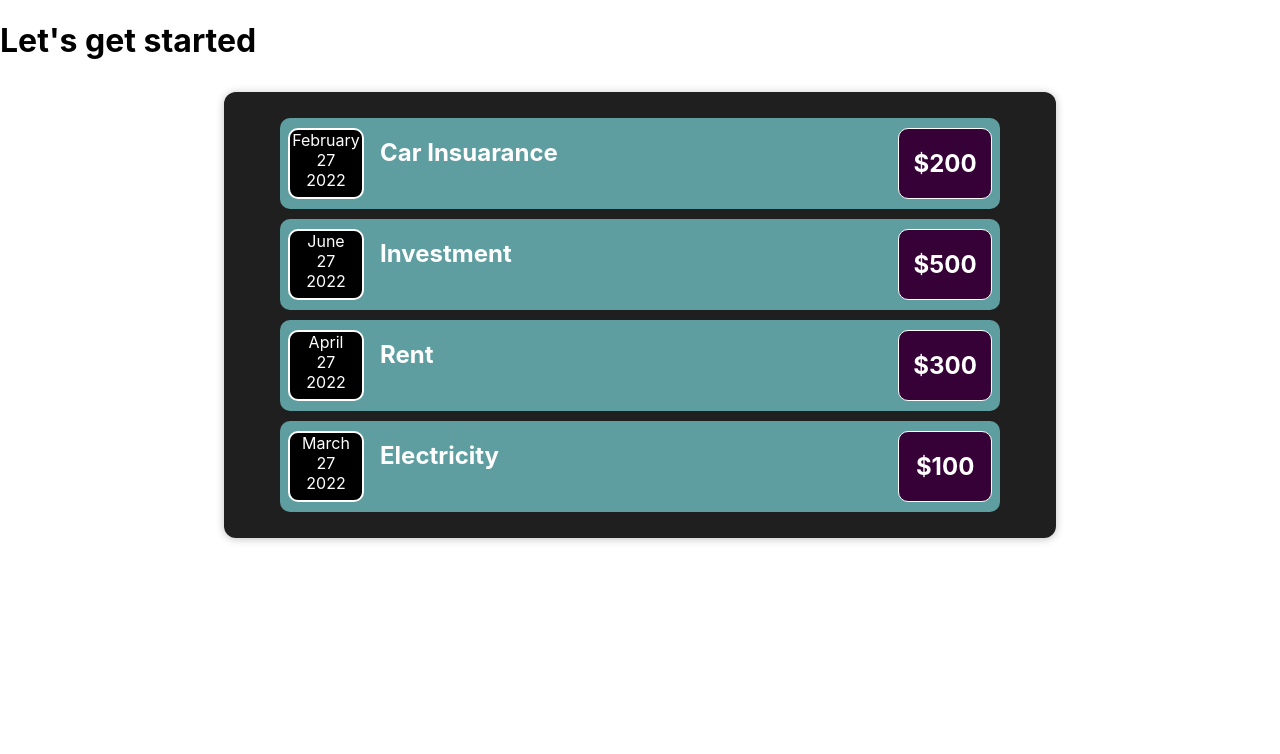
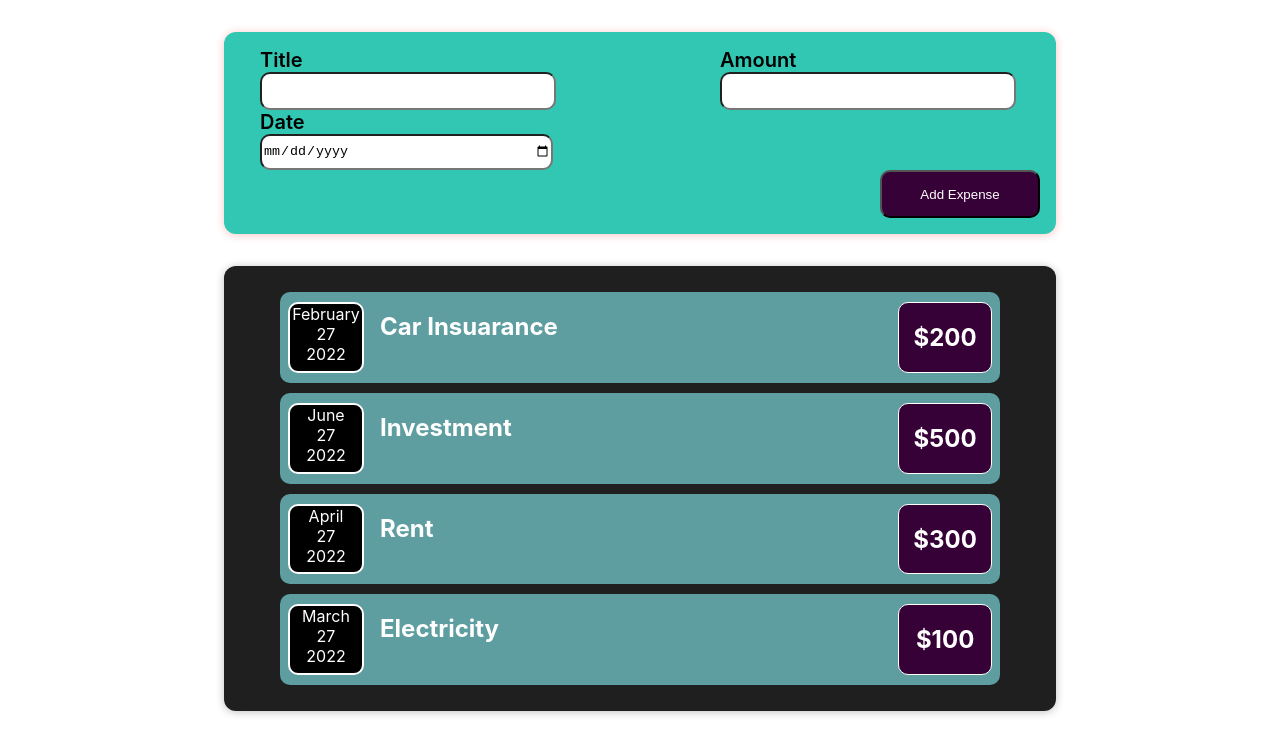
Before and after one commit to iampankajk/React-Practice, a React (Create React App) app in the folder app-1/: page / in a window 1280 px wide. Shown: the top 754 px of the page. Built offline with nearby package versions, Linux system fonts and the light colour scheme.

Commit message:
input box added

```diff
--- a/app-1/src/App.js
+++ b/app-1/src/App.js
@@ -1,7 +1,9 @@
 
-import ExpenseByYear from "./components/ExpenseByYear";
+import ExpenseByYear from "./components/Expenses/ExpenseByYear";
 
-function App() {
+import NewExpense from "./components/NewExpense/NewExpense";
+
+const App = ()=> {
   const expenses = [
     { title: 'Car Insuarance', date: new Date(2022, 1, 27), amount: 200 },
     { title: 'Investment', date: new Date(2022, 5, 27), amount: 500 },
@@ -10,7 +12,7 @@ function App() {
   ]
   return (
     <div className="App">
-      <h1>Let's get started </h1>
+      <NewExpense></NewExpense>
         <ExpenseByYear expenses={expenses}></ExpenseByYear>
 
    </div>
--- a/app-1/src/components/ExpenseByYear.js
+++ b/app-1/src/components/Expenses/ExpenseByYear.js
@@ -1,7 +1,7 @@
 import ExpenseItem from "./ExpenseItem";
 import './ExpenseByYear.css';
 
-function ExpenseByYear({expenses}) {
+const ExpenseByYear = ({expenses})=> {
 
     return (
         <div className="expenses-by-year">
--- a/app-1/src/components/ExpenseDate.js
+++ b/app-1/src/components/Expenses/ExpenseDate.js
@@ -1,5 +1,5 @@
 import './ExpenseDate.css';
-function ExpenseDate(props) {
+const ExpenseDate=(props)=> {
 
 
     const month = props.date.toLocaleString('en-US', { month: 'long' });
--- a/app-1/src/components/ExpenseItem.js
+++ b/app-1/src/components/Expenses/ExpenseItem.js
@@ -1,6 +1,8 @@
+import React,{useState} from 'react';
 import './ExpenseItem.css';
+
 import ExpenseDate from './ExpenseDate';
-function ExpenseItem({ title, date, amount }) {
+const ExpenseItem = ({ title, date, amount })=> {
 
 
     return (
--- /dev/null
+++ b/app-1/src/components/NewExpense/ExpenseForm.css
@@ -0,0 +1,37 @@
+.expense-form{
+    width: 95%;
+    margin: auto;
+    display: flex;
+    flex-wrap: wrap;
+    justify-content: space-between;
+
+}
+.expense-control{
+    width: 300px;
+    color: black;
+    font-size: 20px;
+    font-weight: 600;
+    border-radius: 10px;
+    display: block;
+
+
+}
+.expense-control>input{
+    width: 18rem;
+    height: 2rem;
+    border-radius: 10px;
+}
+
+.expense-action{
+    border-radius: 5px;
+    display: flex;
+    flex-direction: row-reverse;
+}
+
+.expense-action>button{
+    width: 10rem;
+    color: white;
+    background-color: rgb(54, 1, 54);
+    border-radius: 10px;
+    height: 3rem;
+}
--- /dev/null
+++ b/app-1/src/components/NewExpense/ExpenseForm.js
@@ -0,0 +1,28 @@
+import React from "react";
+import './ExpenseForm.css';
+
+const ExpenseForm = ()=>{
+    return (
+        <form>
+            <div className="expense-form">
+                <div className="expense-control">
+                    <label>Title</label>
+                    <input type="text"/>
+                </div>
+                <div className="expense-control">
+                    <label>Amount</label>
+                    <input type="number"/>
+                </div>
+                <div className="expense-control">
+                    <label>Date</label>
+                    <input type="date"/>
+                </div>
+            </div>
+            <div className="expense-action">
+                <button type="submit">Add Expense</button>
+            </div>
+        </form>
+    );
+}
+
+export default ExpenseForm;
--- /dev/null
+++ b/app-1/src/components/NewExpense/NewExpense.css
@@ -0,0 +1,10 @@
+.new-expense-form{
+    padding: 1rem;
+    background-color: rgb(49, 199, 179);
+    margin: 2rem auto;
+    width: 50rem;
+    max-width: 95%;
+    border-radius: 12px;
+    box-shadow: 0 1px 8px rgba(238, 19, 19, 0.25);
+
+}
--- /dev/null
+++ b/app-1/src/components/NewExpense/NewExpense.js
@@ -0,0 +1,13 @@
+import React from "react";
+import ExpenseForm from "./ExpenseForm";
+import './NewExpense.css';
+
+const NewExpense = () =>{
+    return(
+        <div className="new-expense-form">
+            <ExpenseForm></ExpenseForm>
+        </div>
+    );
+}
+
+export default NewExpense;
```
Also changed, not shown: app-1/src/components/Expenses/ExpenseByYear.css (renamed from app-1/src/components/ExpenseByYear.css), app-1/src/components/Expenses/ExpenseDate.css (renamed from app-1/src/components/ExpenseDate.css), app-1/src/components/Expenses/ExpenseItem.css (renamed from app-1/src/components/ExpenseItem.css).
